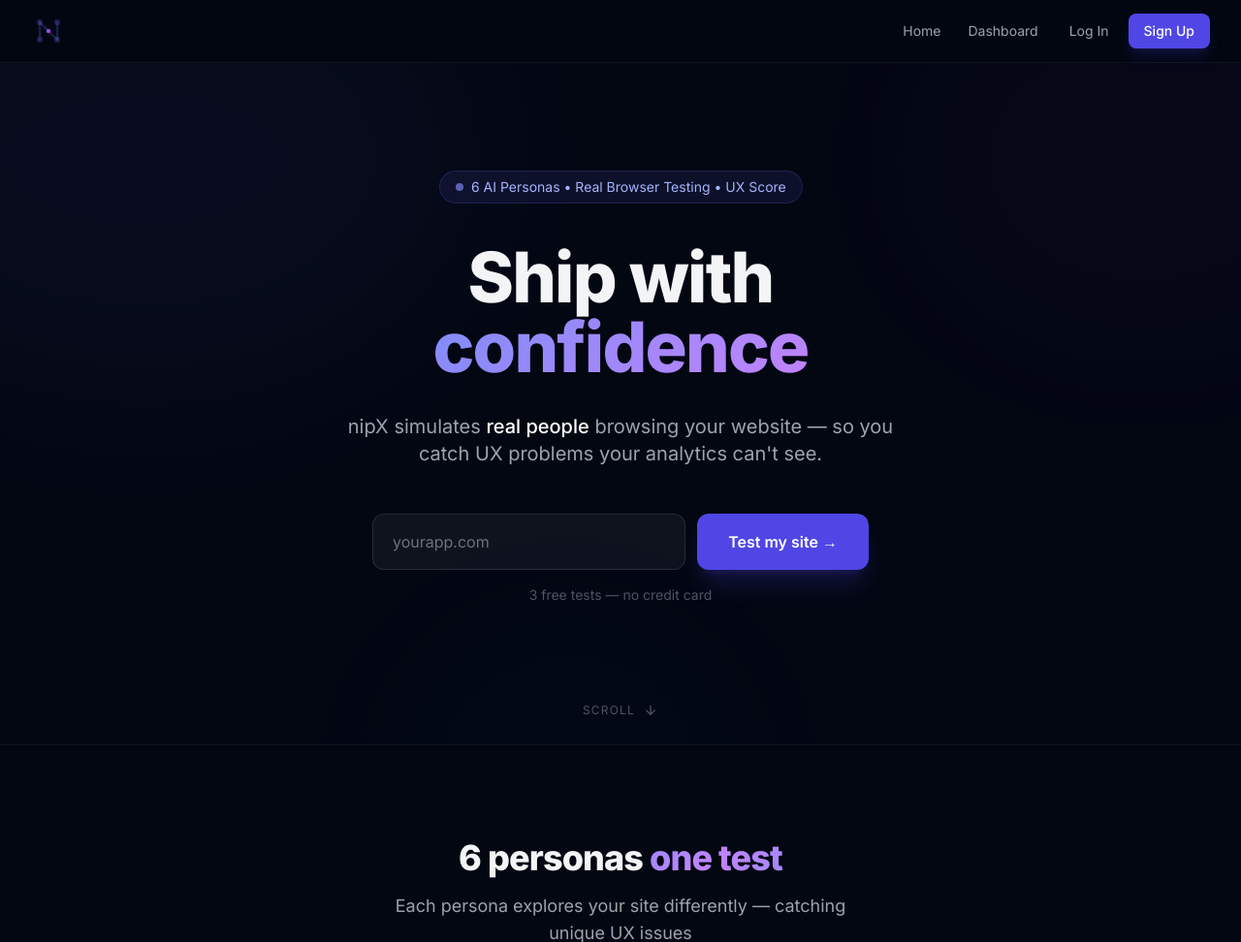
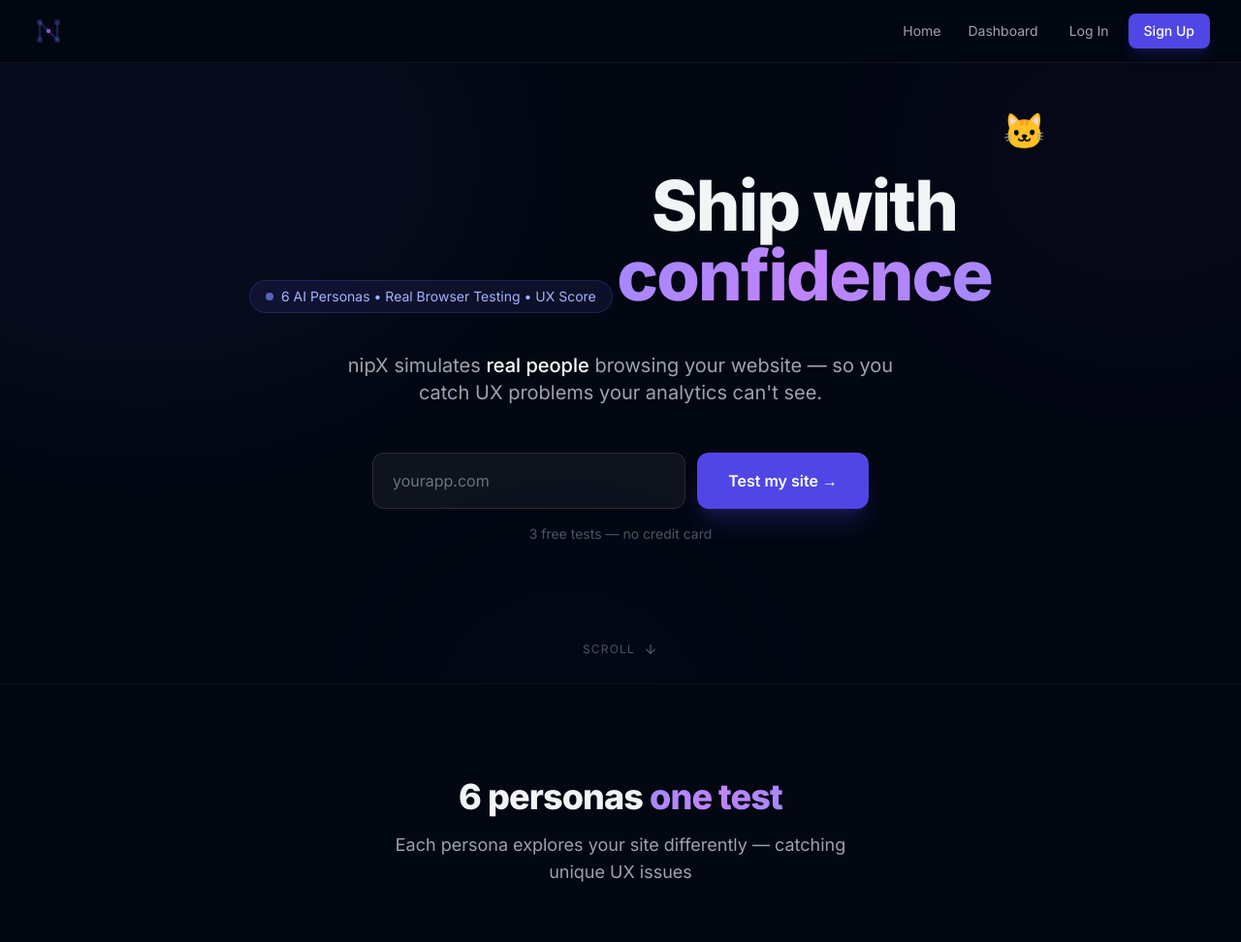
Before and after one commit to coderzero135-dev/ghost-user, a FastAPI app: page / in a window 1280 px wide. Shown: the top 972 px of the page at 97% size. Run offline with FastAPI, Linux system fonts and the light colour scheme; some libraries are stand-ins or nearby versions.

Commit message:
Add cat character animation floating above Ship with confidence heading

```diff
--- a/backend/templates/index.html
+++ b/backend/templates/index.html
@@ -19,6 +19,12 @@
 @keyframes slide-in-right { from { opacity:0; transform: translateX(40px); } to { opacity:1; transform: translateX(0); } }
 @keyframes scale-in { from { opacity:0; transform: scale(0.8); } to { opacity:1; transform: scale(1); } }
 @keyframes dash { to { stroke-dashoffset: 0; } }
+@keyframes cat-breathe { 0%,100% { transform: scaleY(1); } 50% { transform: scaleY(1.04); } }
+@keyframes cat-ears-l { 0%,70%,100% { transform: rotate(0deg); } 75% { transform: rotate(-15deg); } 85% { transform: rotate(0deg); } }
+@keyframes cat-ears-r { 0%,70%,100% { transform: rotate(0deg); } 75% { transform: rotate(15deg); } 85% { transform: rotate(0deg); } }
+@keyframes cat-tail { 0%,100% { transform: rotate(-20deg); } 30% { transform: rotate(20deg); } 60% { transform: rotate(-10deg); } 85% { transform: rotate(25deg); } }
+@keyframes cat-blink { 0%,88%,94%,100% { transform: scaleY(1); } 91% { transform: scaleY(0.08); } }
+@keyframes cat-float { 0%,100% { transform: translateY(0); } 50% { transform: translateY(-7px); } }
 
 .anim-float-up { animation: float-up 5s ease-in-out infinite; }
 .anim-float-down { animation: float-down 4.5s ease-in-out infinite; }
@@ -31,6 +37,13 @@
 
 .scroll-reveal { opacity: 0; transform: translateY(30px); transition: all 0.7s ease-out; }
 .scroll-reveal.visible { opacity: 1; transform: translateY(0); }
+
+.cat-ears-l { animation: cat-ears-l 4s ease-in-out infinite; transform-origin: bottom right; }
+.cat-ears-r { animation: cat-ears-r 4s ease-in-out infinite; transform-origin: bottom left; }
+.cat-tail { animation: cat-tail 5s ease-in-out infinite; transform-origin: bottom left; }
+.cat-blink { animation: cat-blink 4s ease-in-out infinite; transform-origin: center; }
+.cat-container { animation: cat-float 5s ease-in-out infinite; }
+.cat-body { animation: cat-breathe 3s ease-in-out infinite; transform-origin: center bottom; }
 
 .persona-avatar {
     width: 64px; height: 64px; border-radius: 50%; position: relative;
@@ -57,11 +70,16 @@
                 6 AI Personas • Real Browser Testing • UX Score
             </div>
 
-            <h1 class="text-5xl sm:text-6xl lg:text-7xl font-extrabold leading-[1.08] mb-8 tracking-tight">
-                <span class="anim-fade-up" style="animation-delay: 0.2s; display: inline-block;">Ship with</span>
-                <br>
-                <span class="gradient-text anim-fade-up" style="animation-delay: 0.4s; display: inline-block;">confidence</span>
-            </h1>
+            <div class="relative inline-block" style="animation: fade-in-up 0.7s ease-out 0.2s both;">
+                <span class="cat-container absolute -top-14 -right-8 sm:-right-14 text-4xl select-none cursor-default" style="z-index:10; display: inline-block;">
+                    <span style="display: inline-block; animation: cat-blink 4s ease-in-out infinite;">🐱</span>
+                </span>
+                <h1 class="text-5xl sm:text-6xl lg:text-7xl font-extrabold leading-[1.08] tracking-tight">
+                    <span>Ship with</span>
+                    <br>
+                    <span class="gradient-text" style="display: inline-block;">confidence</span>
+                </h1>
+            </div>
 
             <p class="text-lg sm:text-xl text-gray-400 mb-12 max-w-xl mx-auto leading-relaxed anim-fade-up" style="animation-delay: 0.6s;">
                 nipX simulates <span class="text-white font-medium">real people</span> browsing your website — so you catch UX problems your analytics can't see.
```
